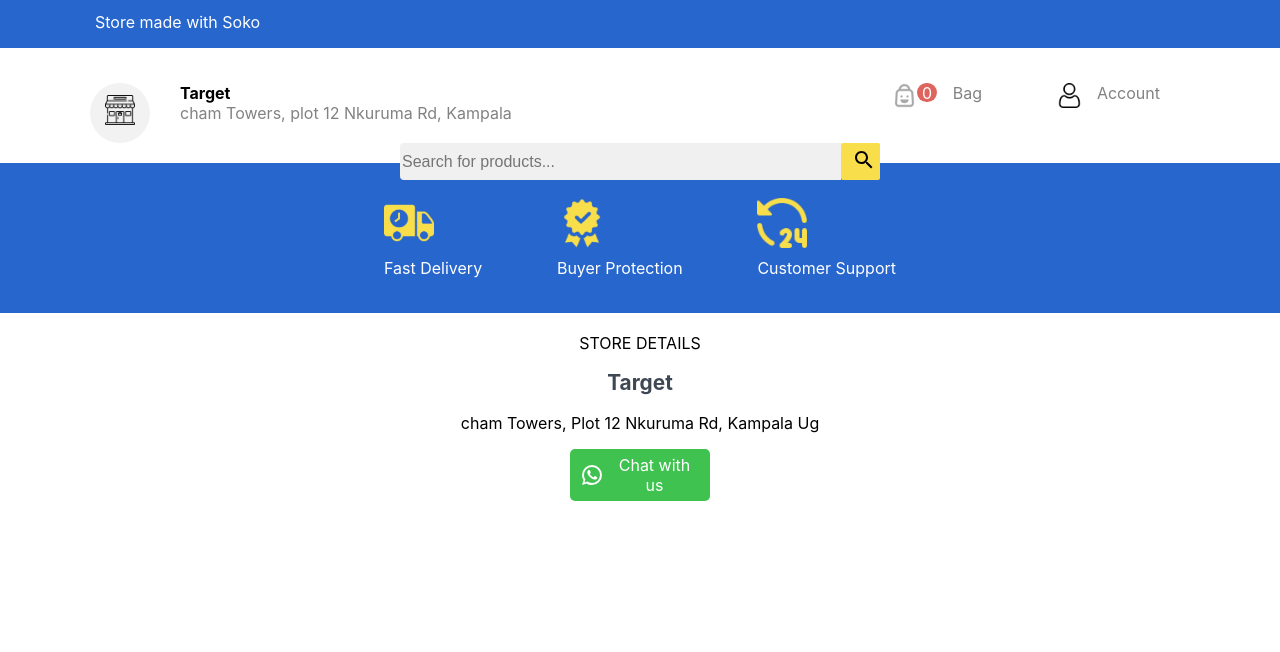
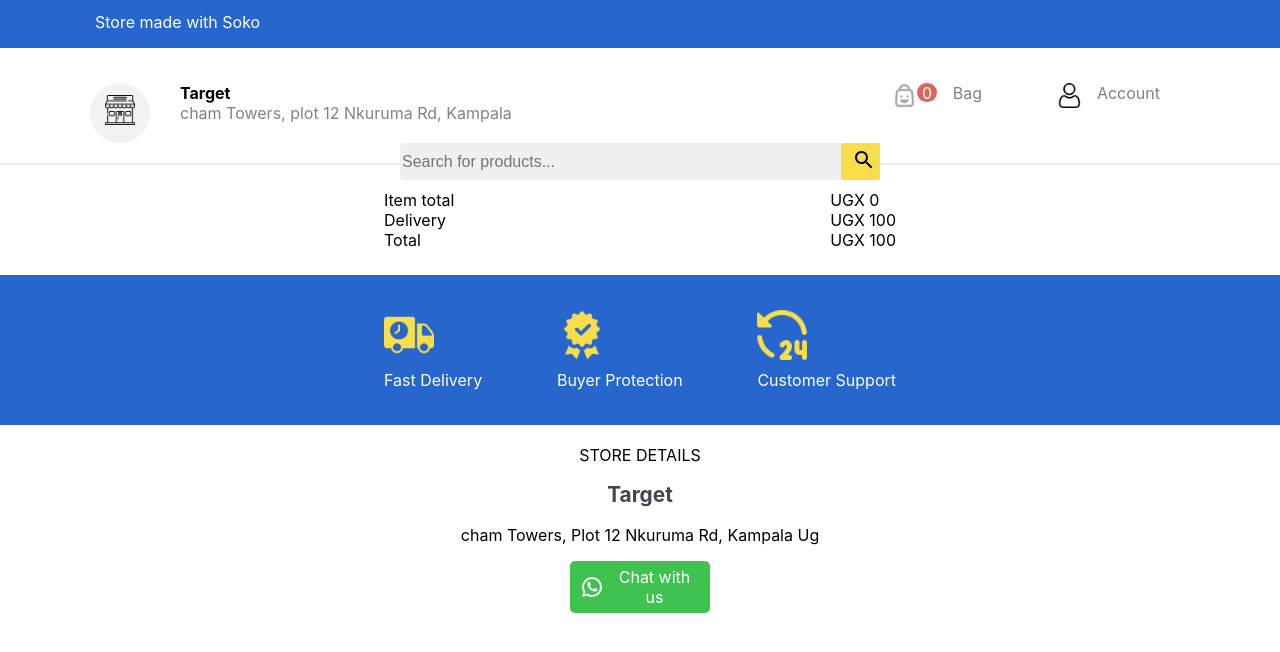
Before and after one commit to Denno31/soko, a React (Create React App) app: page /bag in a window 1280 px wide. Shown: the top 652 px of the page. Built offline with nearby package versions, Linux system fonts and the light colour scheme.

Commit message:
product screen fix

```diff
--- a/src/App.css
+++ b/src/App.css
@@ -139,7 +139,7 @@
   display: grid;
   grid-template-columns: 1fr 2fr 1fr;
   box-sizing: border-box;
-  border-top: 2px solid #eeeeee;
+  /* border-top: 2px solid #eeeeee; */
 }
 
 .category ul li {
@@ -359,7 +359,7 @@
   font-size: 1rem;
   line-height: 1.5rem;
   border-bottom: 1px solid #f0f0f0;
-  color: #827e7e;
+  color: #292424;
 }
 aside ul li:hover {
   cursor: pointer;
--- a/src/App.js
+++ b/src/App.js
@@ -1,5 +1,5 @@
 import { useEffect } from 'react'
-import { BrowserRouter, Switch, Route } from 'react-router-dom'
+import { BrowserRouter, Switch, Route, useHistory } from 'react-router-dom'
 import logo from './logo.svg'
 import './App.css'
 import NavBar from './components/NavBar'
@@ -8,18 +8,21 @@
 import Footer from './components/Footer'
 import SecondaryFooter from './components/SecondaryFooter'
 import ProductDetails from './Screens/ProductDetails'
+import BagScreen from './Screens/BagScreen'
 function App() {
-  console.log('app')
+  const history = useHistory()
   useEffect(() => {
     document.title = 'Soko'
-  }, [])
+    console.log(history)
+  }, [history])
   return (
     <div className="App">
       <BrowserRouter>
         <NavBar />
-        <Nav />
+        <Nav loc={history} />
         <Switch>
           <Route path="/" exact component={HomeScreen} />
+          <Route path="/bag" exact component={BagScreen} />
           <Route path="/product/:id" exact component={ProductDetails} />
         </Switch>
         <Footer />
--- a/src/Screens/BagScreen.js
+++ b/src/Screens/BagScreen.js
@@ -0,0 +1,64 @@
+import React from 'react'
+import { useSelector } from 'react-redux'
+
+function BagScreen() {
+  const { cartItems } = useSelector((state) => state.cart)
+  const cart = useSelector((state) => state.cart)
+  cart.itemsPrice = cart.cartItems.reduce((a, c) => a + c.qty * c.price, 0)
+  cart.delivery = 100
+  cart.total = cart.delivery + cart.itemsPrice
+  return (
+    <div style={{ borderTop: '2px solid #eeeeee' }}>
+      <div style={{ width: '40%', margin: '25px auto' }}>
+        {cartItems.map((item) => (
+          <div
+            key={item.id}
+            className="bag-items"
+            style={{
+              marginBottom: '1rem',
+              borderBottom: '1px solid #f0f0f0',
+              paddingBottom: '1rem',
+            }}
+          >
+            <div className="right">
+              <img
+                src={item.image}
+                alt=""
+                style={{ width: '3.5rem', borderRadius: '5px' }}
+              />
+              <div style={{ marginLeft: '1rem' }}>
+                <h3 style={{ marginBottom: '0px' }}>{item.name}</h3>
+                <p style={{ marginTop: '0px' }}>ugx {item.price}</p>
+              </div>
+            </div>
+            <div>
+              <div className="button-container">
+                <div className="minus-button">
+                  <img src="/images/minus.png" alt="" />
+                </div>
+                <div className="button-text">{item.qty}</div>
+                <div className="add-button">
+                  <img src="/images/plus.png" alt="" />
+                </div>
+              </div>
+            </div>
+          </div>
+        ))}
+        <div className="row">
+          <ul>
+            <li>Item total</li>
+            <li>Delivery</li>
+            <li>Total</li>
+          </ul>
+          <ul>
+            <li>UGX {cart.itemsPrice}</li>
+            <li>UGX {cart.delivery}</li>
+            <li>UGX {cart.total}</li>
+          </ul>
+        </div>
+      </div>
+    </div>
+  )
+}
+
+export default BagScreen
--- a/src/Screens/HomeScreen.js
+++ b/src/Screens/HomeScreen.js
@@ -4,12 +4,13 @@
 import Bag from '../components/Bag'
 
 function HomeScreen(props) {
-  console.log(props)
   return (
-    <div class="home-container container" style={{ boxSizing: 'border-box' }}>
-      <Category />
-      <ProductList />
-      <Bag />
+    <div style={{ borderTop: '2px solid #eeeeee' }}>
+      <div class="home-container container" style={{ boxSizing: 'border-box' }}>
+        <Category />
+        <ProductList />
+        <Bag />
+      </div>
     </div>
   )
 }
--- a/src/components/Bag.jsx
+++ b/src/components/Bag.jsx
@@ -28,6 +28,7 @@
       )}
       {cartItems.map((item) => (
         <div
+          key={item.id}
           className="bag-items"
           style={{
             marginBottom: '1rem',
--- a/src/components/Category.jsx
+++ b/src/components/Category.jsx
@@ -17,7 +17,7 @@
     <div className="category py-1">
       <ul>
         {categories.map((category) => (
-          <li>
+          <li key={category.id}>
             {category.category} ({category.items})
           </li>
         ))}
--- a/src/components/Nav.jsx
+++ b/src/components/Nav.jsx
@@ -5,9 +5,9 @@
 
 function Nav(props) {
   const history = useHistory()
-
+  console.log('nav', props)
   const { cartItems } = useSelector((state) => state.cart)
-
+  useEffect(() => {}, [history])
   return (
     <div className="nav">
       <div className="container">
@@ -30,7 +30,7 @@
           <div className="list">
             <ul className="nav-menu">
               <li>
-                <Link to="">
+                <Link to="/bag">
                   <div className="the-bag">
                     <img
                       src="/images/bag.png"
--- a/src/components/ProductList.js
+++ b/src/components/ProductList.js
@@ -30,8 +30,8 @@
         </div>
       </div>
       {products.map((product) => (
-        <Link to={`product/${product.id}`}>
-          <div key={product.id} className="products m-1" key={product.id}>
+        <Link to={`product/${product.id}`} key={product.id}>
+          <div className="products m-1">
             <div className="right p-1">
               <div className="product-image">
                 <img src="/images/shoe.jpg" alt="" />
```
